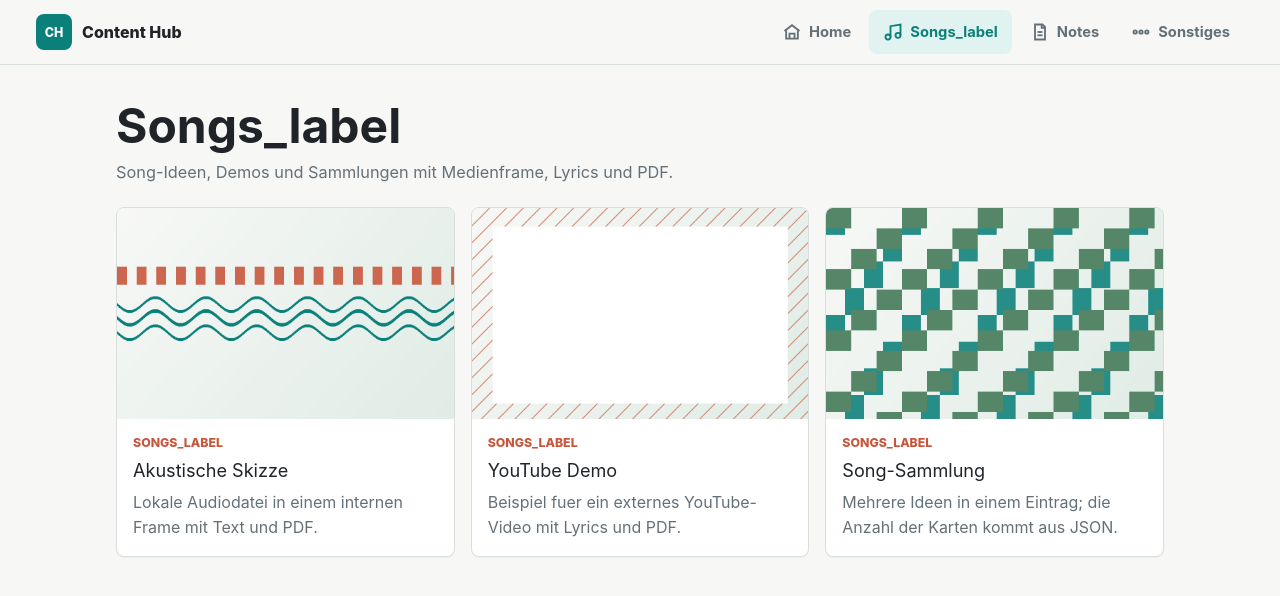
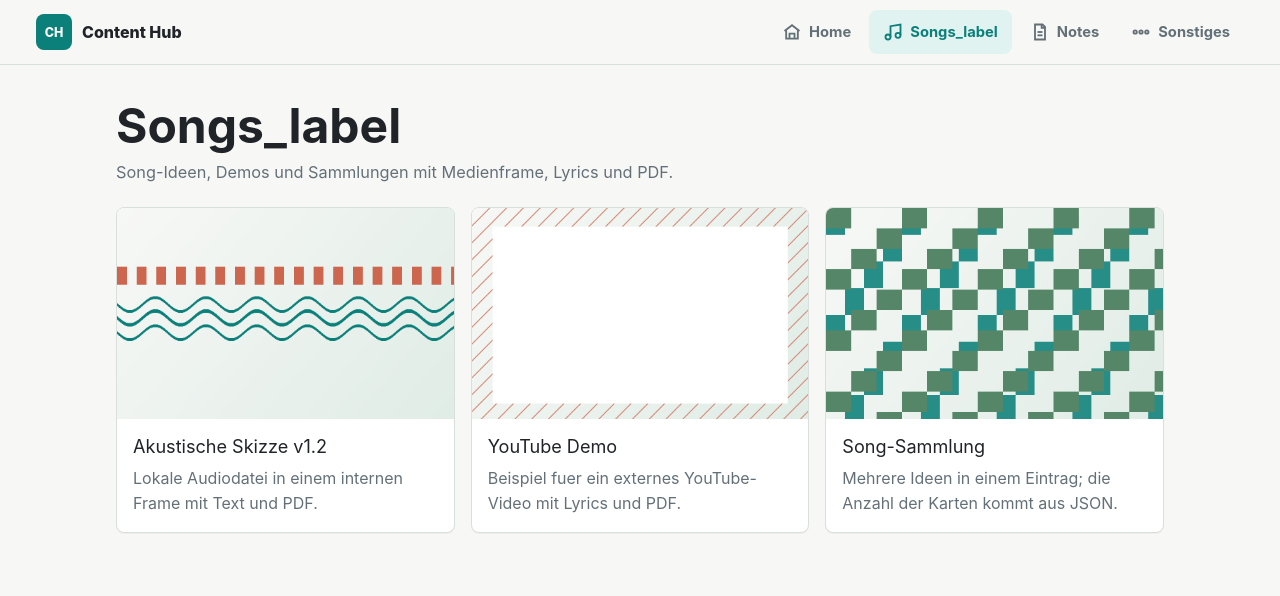
Before and after one commit to Gio-DB/PWA-Codex, a plain HTML site: page songs.html in a window 1280 px wide. Drawn offline with Linux system fonts and the light colour scheme.

Commit message:
add v1.3

```diff
--- a/assets/js/app.js
+++ b/assets/js/app.js
@@ -149,7 +149,7 @@ function itemCard(item, section, text) {
     <a class="content-card" href="${detailUrl}">
       ${media}
       <span class="card-body">
-        <span class="card-eyebrow">${escapeHtml(section.label)}</span>
+        <!-- <span class="card-eyebrow">${escapeHtml(section.label)}</span> -->
         <span class="card-title">${escapeHtml(item.title)}</span>
         ${text ? `<span class="card-text">${escapeHtml(text.trim())}</span>` : ""}
       </span>
--- a/data/content.json
+++ b/data/content.json
@@ -15,7 +15,7 @@
       "items": [
         {
           "id": "akustische-skizze",
-          "title": "Akustische Skizze",
+          "title": "Akustische Skizze v1.2",
           "summary": "Interne Audiodatei mit Lyrics und PDF-Lead-Sheet.",
           "image": "assets/images/song-akustisch.png",
           "imageAlt": "Akustische Song-Grafik",
@@ -23,7 +23,7 @@
           "media": {
             "kind": "internal-audio",
             "src": "assets/audio/acoustic-loop.wav",
-            "title": "Akustische Skizze"
+            "title": "Akustische Skizze v1.3"
           },
           "lyricsFile": "assets/text/lyrics-akustische-skizze.txt",
           "pdf": "assets/pdfs/01_example.pdf"
--- a/sw.js
+++ b/sw.js
@@ -1,4 +1,4 @@
-const CACHE_NAME = "content-hub-v1.2";
+const CACHE_NAME = "content_hub_v1.3";
 
 const CORE_ASSETS = [
   "./",
```
Also changed, not shown: index.html (+1 -1 lines), 1 other file.
